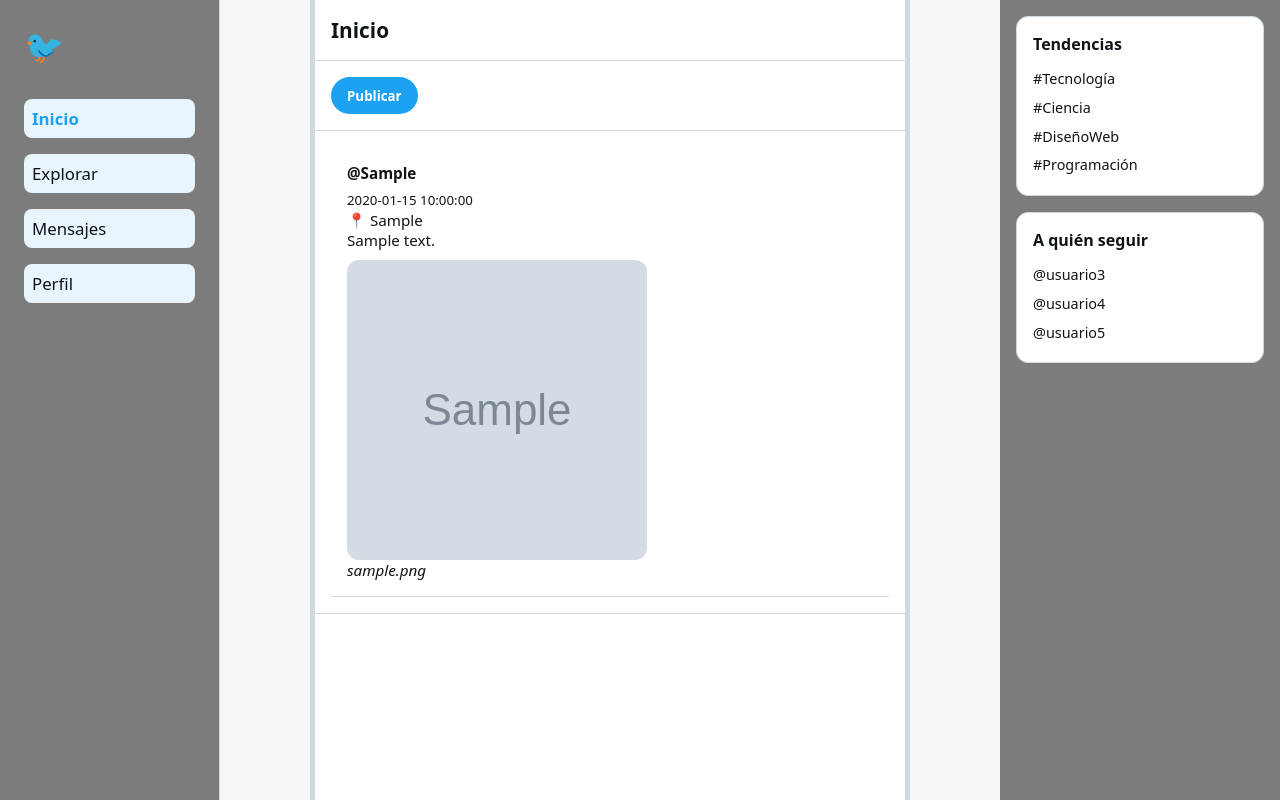
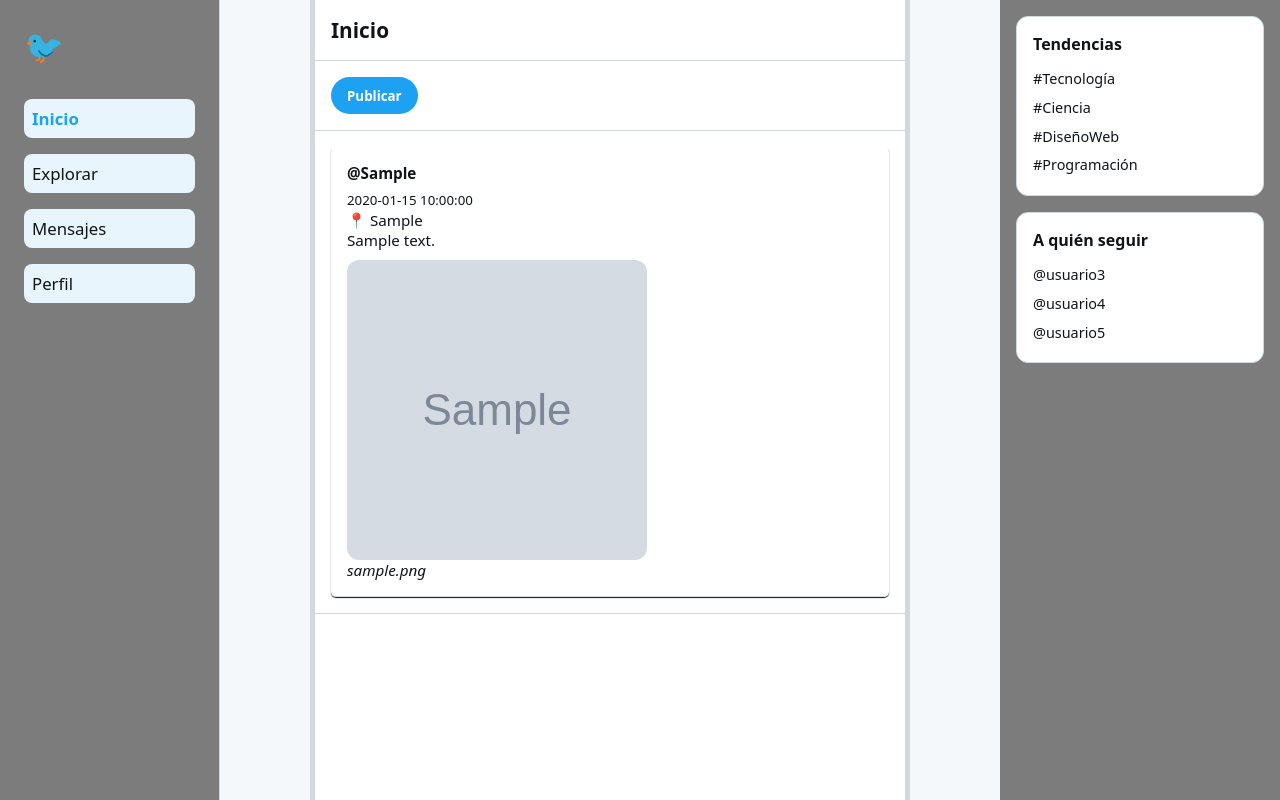
Before and after one commit to JoonGut/Red-Social, a PHP site: page /php/index.php in a window 1280 px wide. Run offline with PHP 8.4, Linux system fonts and the light colour scheme; tables that the repository leaves empty or names only in its code hold one stand-in row (values such as "Sample post"); grey boxes marked "Sample" are stand-in pictures.

Commit message:
publicaciones mas bonitas

```diff
--- a/css/index.css
+++ b/css/index.css
@@ -173,11 +173,14 @@ body {
   object-fit: cover;
   margin-top: 10px;
 }
-.publicacion {
+.publicaciones {
+   padding: 1rem;
+  border-bottom: 1px solid #cfd9de;
   cursor: pointer;
+  border-radius: 5px;
+  box-shadow: #0f1419 0 1px 1px 0px;
 }
-
-.publicacion:focus {
-  outline: 2px solid currentColor;
-  outline-offset: 4px;
+.publicaciones:hover{
+  background: rgba(0,0,0,.03);
+  transform: scale(1.02);
 }
--- a/php/feedPublicaciones.php
+++ b/php/feedPublicaciones.php
@@ -33,7 +33,7 @@ while ($row = $result->fetch_assoc()):
 
   $imgUrl = $imagen ? "../multimedia/" . rawurlencode($imagen) : null;
 ?>
-  <article class="publicacion"
+  <article class="publicaciones"
   data-usuario="<?= htmlspecialchars($usuario, ENT_QUOTES) ?>"
   data-fecha="<?= htmlspecialchars($fecha ?? '', ENT_QUOTES) ?>"
   data-ubicacion="<?= htmlspecialchars($ubicacion ?? '', ENT_QUOTES) ?>"
--- a/php/modal_publicacion.php
+++ b/php/modal_publicacion.php
@@ -76,7 +76,7 @@ function closePostModal() {
 
 // Click en cualquier publicación
 document.addEventListener('click', (e) => {
-  const article = e.target.closest('article.publicacion');
+  const article = e.target.closest('article.publicaciones');
   if (article) openPostModal(article);
 
   // Cerrar si click en fondo o botón cerrar
```
